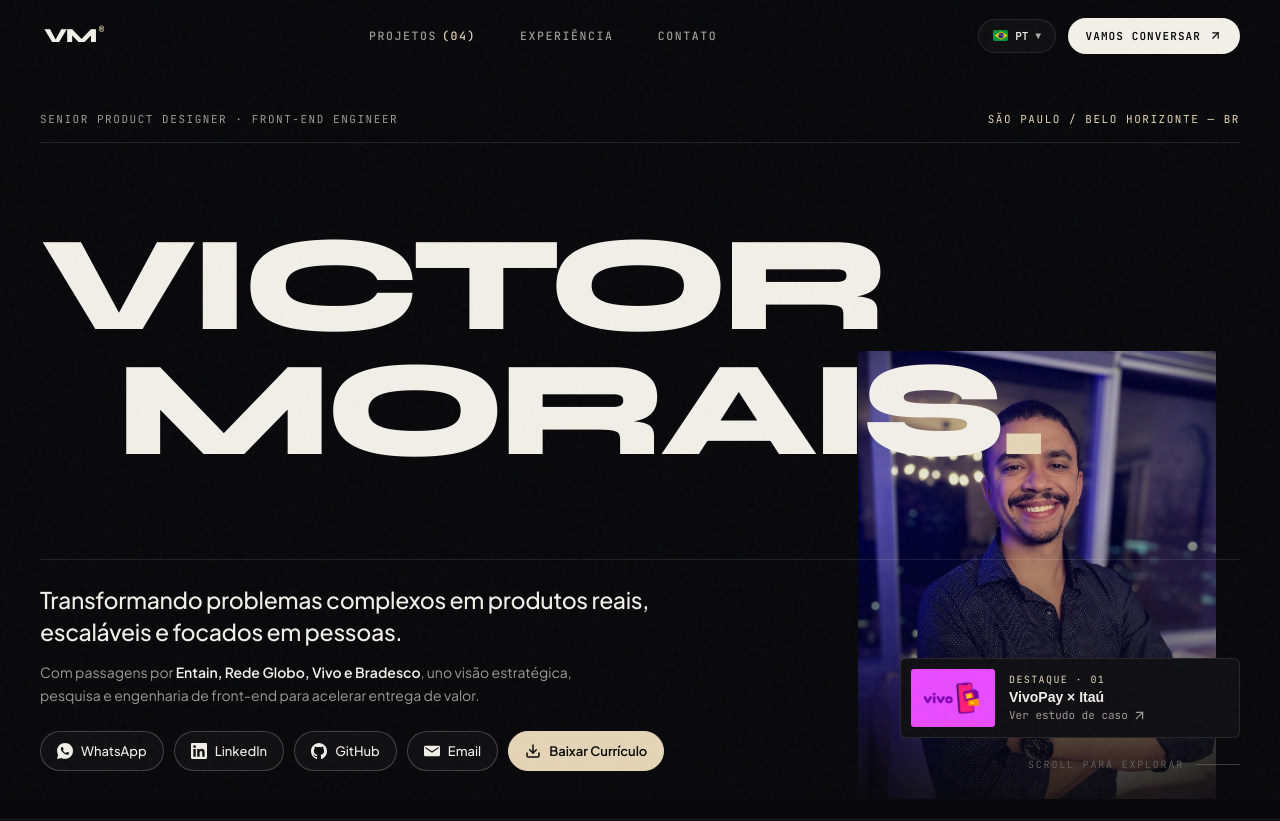
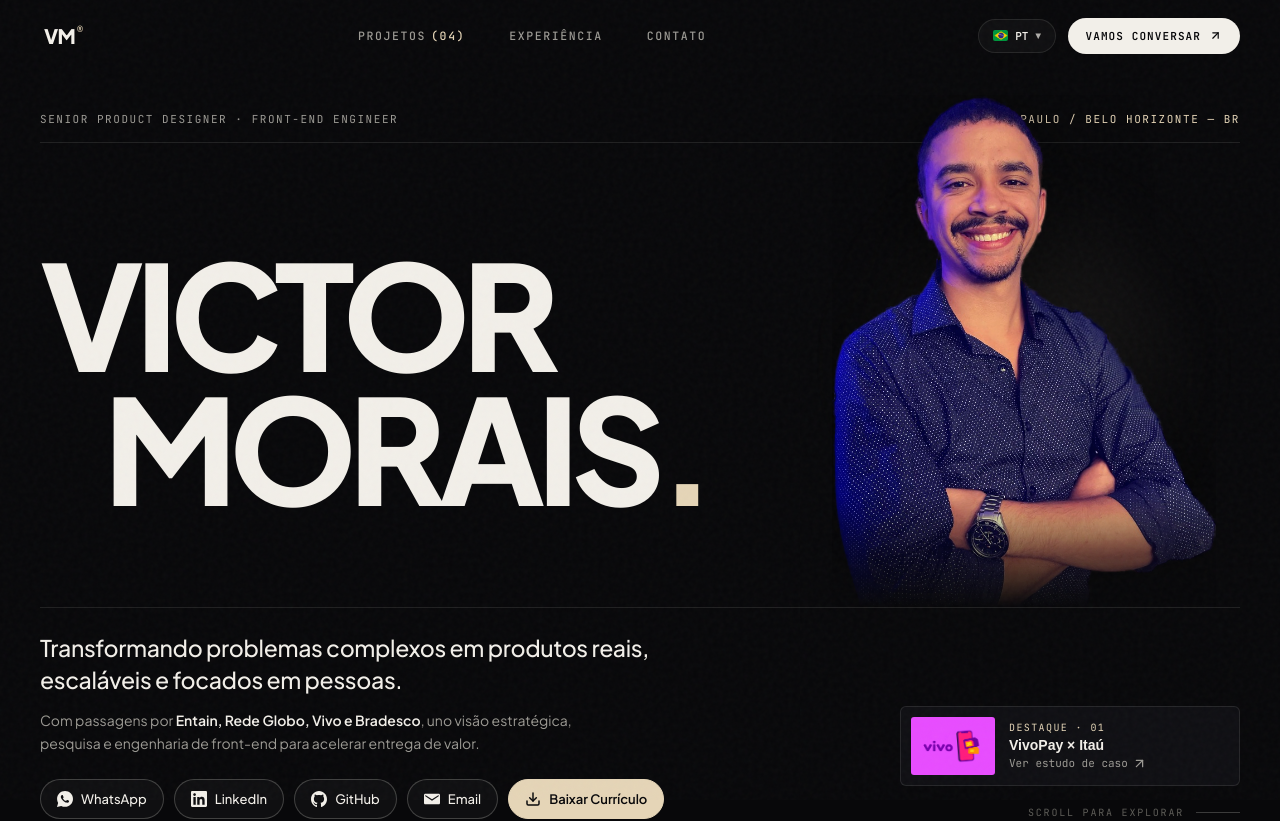
Before and after one commit to dwolfx/portfolio, a React (Vite) app: page /v2 in a window 1280 px wide. Shown: the top 821 px of the page. Built offline with nearby package versions, Linux system fonts and the light colour scheme.

Commit message:
feat(hero): foto recortada capa de revista e tipografia Plus Jakarta Sans unificada

```diff
--- a/index.html
+++ b/index.html
@@ -8,7 +8,7 @@
     <link rel="preconnect" href="https://fonts.googleapis.com" />
     <link rel="preconnect" href="https://fonts.gstatic.com" crossorigin />
     <link
-      href="https://fonts.googleapis.com/css2?family=Instrument+Serif:ital@0;1&family=JetBrains+Mono:wght@400;500;600&family=Plus+Jakarta+Sans:wght@400;500;600;700;800&family=Syne:wght@600;700;800&display=swap"
+      href="https://fonts.googleapis.com/css2?family=JetBrains+Mono:wght@400;500;600&family=Plus+Jakarta+Sans:wght@400;500;600;700;800&display=swap"
       rel="stylesheet"
     />
     <title>Victor Morais — Senior Product Designer & Front-end Engineer</title>
--- a/src/pages/PortfolioV2.css
+++ b/src/pages/PortfolioV2.css
@@ -14,9 +14,9 @@
   --accent-champagne: #e5d5b7;
   --hairline: rgba(242, 239, 233, 0.1);
   --hairline-strong: rgba(242, 239, 233, 0.22);
-  --font-display: 'Syne', 'Plus Jakarta Sans', sans-serif;
+  --font-display: 'Plus Jakarta Sans', -apple-system, BlinkMacSystemFont, sans-serif;
   --font-sans: 'Plus Jakarta Sans', -apple-system, BlinkMacSystemFont, sans-serif;
-  --font-serif: 'Instrument Serif', Georgia, serif;
+  --font-serif: 'Plus Jakarta Sans', -apple-system, BlinkMacSystemFont, sans-serif;
   --font-mono: 'JetBrains Mono', monospace;
 }
 
@@ -520,13 +520,13 @@ header.v2-nav-wrapper.is-scrolled {
   color: var(--accent-champagne);
 }
 
-/* Composição Tipografia + Retrato */
+/* Composição Tipografia + Retrato Capa de Revista (Estilo 2) */
 .v2-hero-composition {
   position: relative;
   display: flex;
   flex-direction: column;
-  gap: 24px;
-  padding: 8px 0;
+  gap: 8px;
+  padding: 8px 0 0;
 }
 
 @media (min-width: 960px) {
@@ -534,28 +534,28 @@ header.v2-nav-wrapper.is-scrolled {
     display: grid;
     grid-template-columns: 1fr;
     align-items: center;
-    min-height: clamp(320px, 44vh, 480px);
-    padding: 12px 0;
+    min-height: clamp(390px, 50vh, 540px);
+    padding: 16px 0 0;
   }
 }
 
 .v2-hero-display {
   margin: 0;
   font-family: var(--font-display);
-  font-size: clamp(3rem, 13.5vw, 10.5rem);
+  font-size: clamp(3.1rem, 14vw, 11.4rem);
   font-weight: 800;
   line-height: 0.88;
-  letter-spacing: -0.045em;
+  letter-spacing: -0.055em;
   color: var(--ink-primary);
   position: relative;
-  z-index: 3;
+  z-index: 2;
   text-transform: uppercase;
   pointer-events: none;
 }
 
 @media (min-width: 960px) {
   .v2-hero-display {
-    font-size: clamp(5.2rem, 10.6vw, 10.4rem);
+    font-size: clamp(5.8rem, 11.4vw, 11.4rem);
   }
 }
 
@@ -567,7 +567,7 @@ header.v2-nav-wrapper.is-scrolled {
 
 @media (min-width: 960px) {
   .v2-mask-line--indent {
-    padding-left: 6vw;
+    padding-left: 5vw;
   }
 }
 
@@ -579,58 +579,53 @@ header.v2-nav-wrapper.is-scrolled {
   color: var(--accent-champagne);
 }
 
-/* Retrato Integrado (Fusão Editorial sem Caixinha) */
+/* Retrato Recortado em Escala Monumental (na frente do texto) */
 .v2-hero-portrait {
   position: relative;
-  z-index: 2;
+  z-index: 3;
   width: 100%;
-  max-width: 380px;
-  margin: 0 auto;
+  max-width: 310px;
+  margin: -18px auto -28px;
+  pointer-events: none;
 }
 
 @media (min-width: 960px) {
   .v2-hero-portrait {
     position: absolute;
     right: 2%;
-    top: 50%;
-    transform: translateY(-50%);
-    width: clamp(290px, 28vw, 410px);
+    bottom: -32px;
+    width: clamp(330px, 30vw, 460px);
     max-width: none;
     margin: 0;
-    z-index: 2;
-  }
+    z-index: 3;
+  }
+}
+
+.v2-portrait-rimlight {
+  position: absolute;
+  inset: 12% 8% 8% 8%;
+  border-radius: 50%;
+  background: radial-gradient(circle, rgba(229, 213, 183, 0.14) 0%, rgba(229, 213, 183, 0.04) 45%, transparent 72%);
+  filter: blur(36px);
+  z-index: 0;
+  pointer-events: none;
 }
 
 .v2-portrait-frame {
   position: relative;
-  aspect-ratio: 4 / 5;
+  z-index: 1;
   width: 100%;
-  overflow: hidden;
-  border-radius: 2px;
-  mask-image: radial-gradient(ellipse 86% 86% at 50% 46%, #000 62%, transparent 100%);
-  -webkit-mask-image: radial-gradient(ellipse 86% 86% at 50% 46%, #000 62%, transparent 100%);
+  mask-image: linear-gradient(to bottom, #000 0%, #000 78%, transparent 100%);
+  -webkit-mask-image: linear-gradient(to bottom, #000 0%, #000 78%, transparent 100%);
 }
 
 .v2-portrait-img {
   width: 100%;
-  height: 100%;
-  object-fit: cover;
-  object-position: center top;
+  height: auto;
   display: block;
-  filter: grayscale(35%) contrast(1.08) brightness(0.92);
-  transition: filter 0.7s cubic-bezier(0.16, 1, 0.3, 1), transform 0.9s cubic-bezier(0.16, 1, 0.3, 1);
-}
-
-.v2-portrait-frame:hover .v2-portrait-img {
-  filter: grayscale(0%) contrast(1.04) brightness(1);
-  transform: scale(1.03);
-}
-
-.v2-portrait-vignette {
-  position: absolute;
-  inset: 0;
-  pointer-events: none;
-  background: linear-gradient(180deg, rgba(8, 8, 10, 0.12) 0%, transparent 35%, rgba(8, 8, 10, 0.82) 100%);
+  object-fit: contain;
+  filter: contrast(1.06) saturate(0.86) drop-shadow(0 24px 48px rgba(0, 0, 0, 0.65));
+  transition: filter 0.6s cubic-bezier(0.16, 1, 0.3, 1);
 }
 
 /* Barra Inferior do Hero */
@@ -879,16 +874,16 @@ header.v2-nav-wrapper.is-scrolled {
 
 .v2-quote {
   margin: 0 0 28px;
-  font-family: var(--font-serif);
-  font-size: clamp(2.1rem, 5.4vw, 4.6rem);
-  font-weight: 400;
-  line-height: 1.06;
-  letter-spacing: -0.02em;
+  font-family: var(--font-display);
+  font-size: clamp(1.9rem, 4.4vw, 3.8rem);
+  font-weight: 700;
+  line-height: 1.12;
+  letter-spacing: -0.035em;
   color: var(--ink-primary);
 }
 
 .v2-quote em {
-  font-style: italic;
+  font-style: normal;
   color: var(--accent-champagne);
 }
 
@@ -1441,9 +1436,9 @@ header.v2-nav-wrapper.is-scrolled {
 }
 
 .v2-footer-headline em {
-  font-family: var(--font-serif);
-  font-style: italic;
-  font-weight: 400;
+  font-family: var(--font-display);
+  font-style: normal;
+  font-weight: 800;
   color: var(--accent-champagne);
 }
 
--- a/src/pages/PortfolioV2.jsx
+++ b/src/pages/PortfolioV2.jsx
@@ -3,7 +3,7 @@ import { motion, AnimatePresence } from 'framer-motion';
 import { useNavigate } from 'react-router-dom';
 import './PortfolioV2.css';
 
-import victorProfile from '../assets/profile/victor.jpg';
+import victorCutout from '../assets/profile/victor-cutout.png';
 import brFlag from '../assets/flags/br_flag.jpg';
 import vivoThumb from '../assets/projects/vivo.png';
 import { portfolioV2Locales } from '../data/portfolioV2Locales';
@@ -159,17 +159,17 @@ const PortfolioV2 = () => {
 
             <motion.div
               className="v2-hero-portrait"
-              initial={{ opacity: 0, scale: 1.04 }}
-              animate={{ opacity: 1, scale: 1 }}
-              transition={{ duration: 1.1, ease: easeOutExpo, delay: 0.22 }}
+              initial={{ opacity: 0, y: 28 }}
+              animate={{ opacity: 1, y: 0 }}
+              transition={{ duration: 1.0, ease: easeOutExpo, delay: 0.2 }}
             >
+              <div className="v2-portrait-rimlight" aria-hidden="true" />
               <div className="v2-portrait-frame">
                 <img
-                  src={victorProfile}
+                  src={victorCutout}
                   alt="Victor Morais"
                   className="v2-portrait-img"
                 />
-                <div className="v2-portrait-vignette" aria-hidden="true" />
               </div>
             </motion.div>
           </div>
```
Also changed, not shown: src/assets/profile/victor-cutout.png (added).
